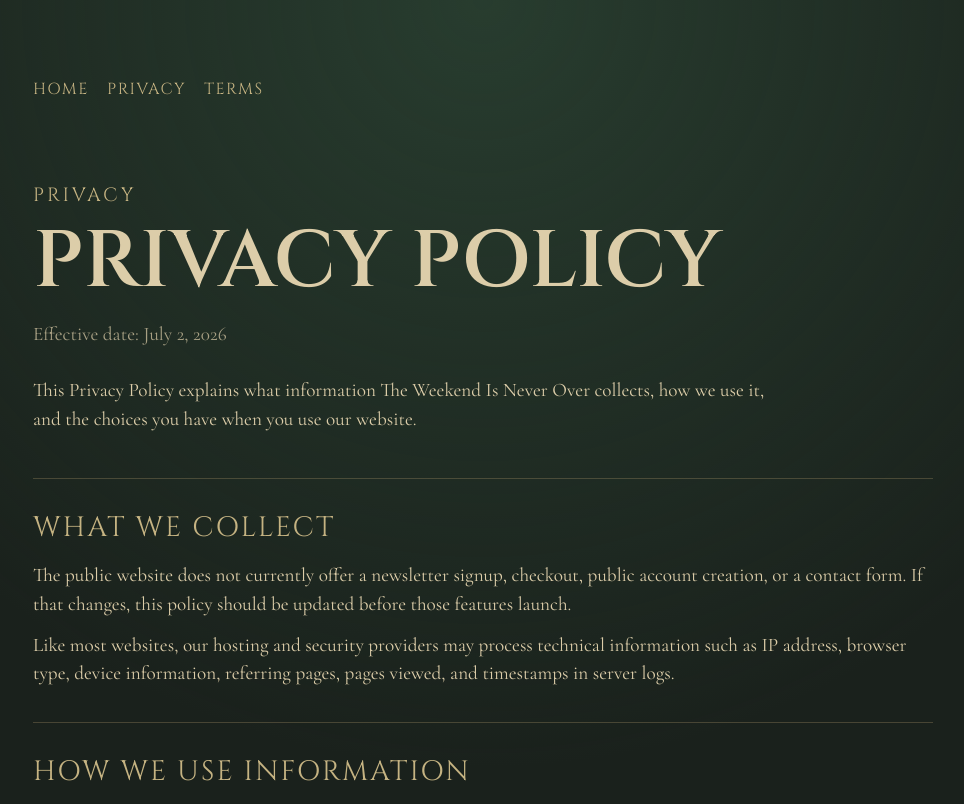
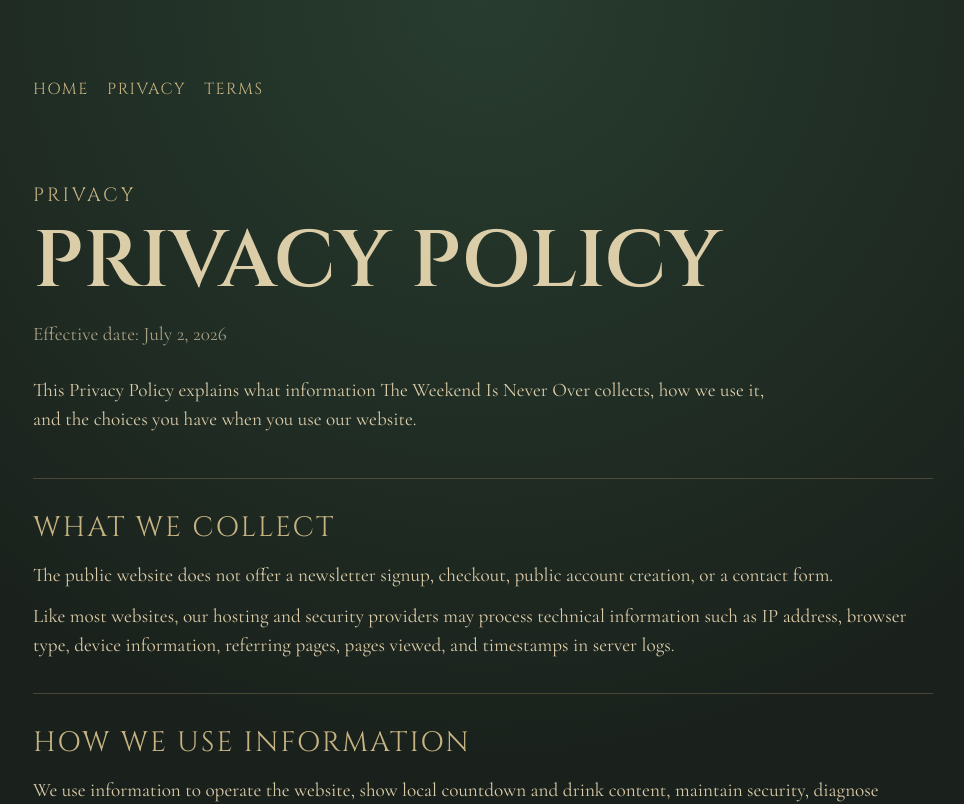
Before and after one commit to 510carlos/twino-api, a Next.js app: page /privacy in a window 1280 px wide. Shown: the top 804 px of the page, without its empty margins (157-1121 px from the left). Built offline with nearby package versions, Linux system fonts and the light colour scheme.

Commit message:
fix: align homepage copy with actual features

```diff
--- a/app/privacy/page.tsx
+++ b/app/privacy/page.tsx
@@ -25,7 +25,7 @@ export default function PrivacyPage() {
           {
             title: "What We Collect",
             body: [
-              "The public website does not currently offer a newsletter signup, checkout, public account creation, or a contact form. If that changes, this policy should be updated before those features launch.",
+              "The public website does not offer a newsletter signup, checkout, public account creation, or a contact form.",
               "Like most websites, our hosting and security providers may process technical information such as IP address, browser type, device information, referring pages, pages viewed, and timestamps in server logs.",
             ],
           },
--- a/components/FiveOclockDeco/Footer.tsx
+++ b/components/FiveOclockDeco/Footer.tsx
@@ -35,7 +35,7 @@ export function Footer() {
           </nav>
           <div className="footer-note">
             <p>No account needed. Play in seconds.</p>
-            <p>Newsletter signup will return only after email delivery and privacy disclosure are ready.</p>
+            <p>No newsletter, no inbox clutter.</p>
           </div>
         </div>
       </div>
--- a/components/FiveOclockDeco/HeroSection.tsx
+++ b/components/FiveOclockDeco/HeroSection.tsx
@@ -42,7 +42,7 @@ export function HeroSection({ location, digitRefs, timerRef }: HeroSectionProps)
 
       <div className="reveal-item">
         <a href={GAMES_URL} className="btn btn-primary">
-          Explore {cityName}&apos;s 5 o&apos;clock
+          Start Game Night
         </a>
         <svg
           className="scroll-cue"
```
Also changed, not shown: 2 other files (tests, documents, lock files or other folders).
